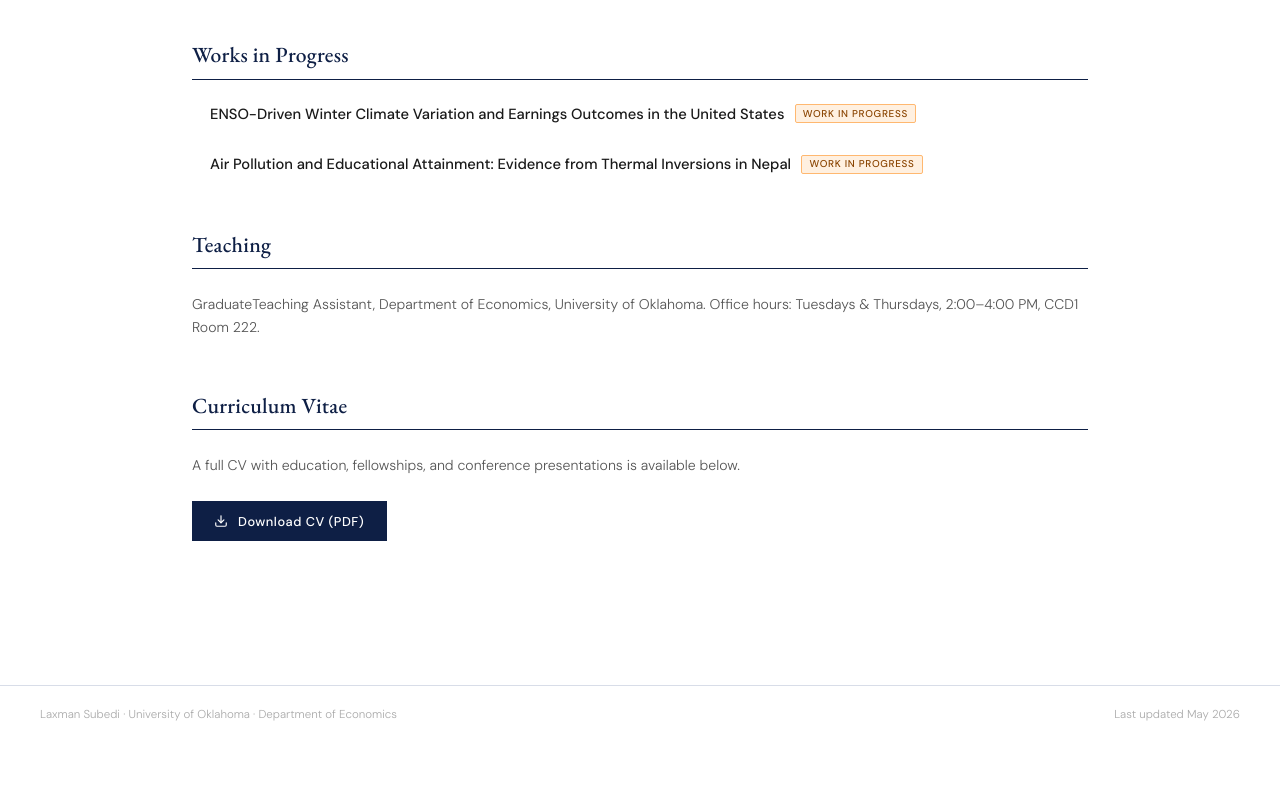
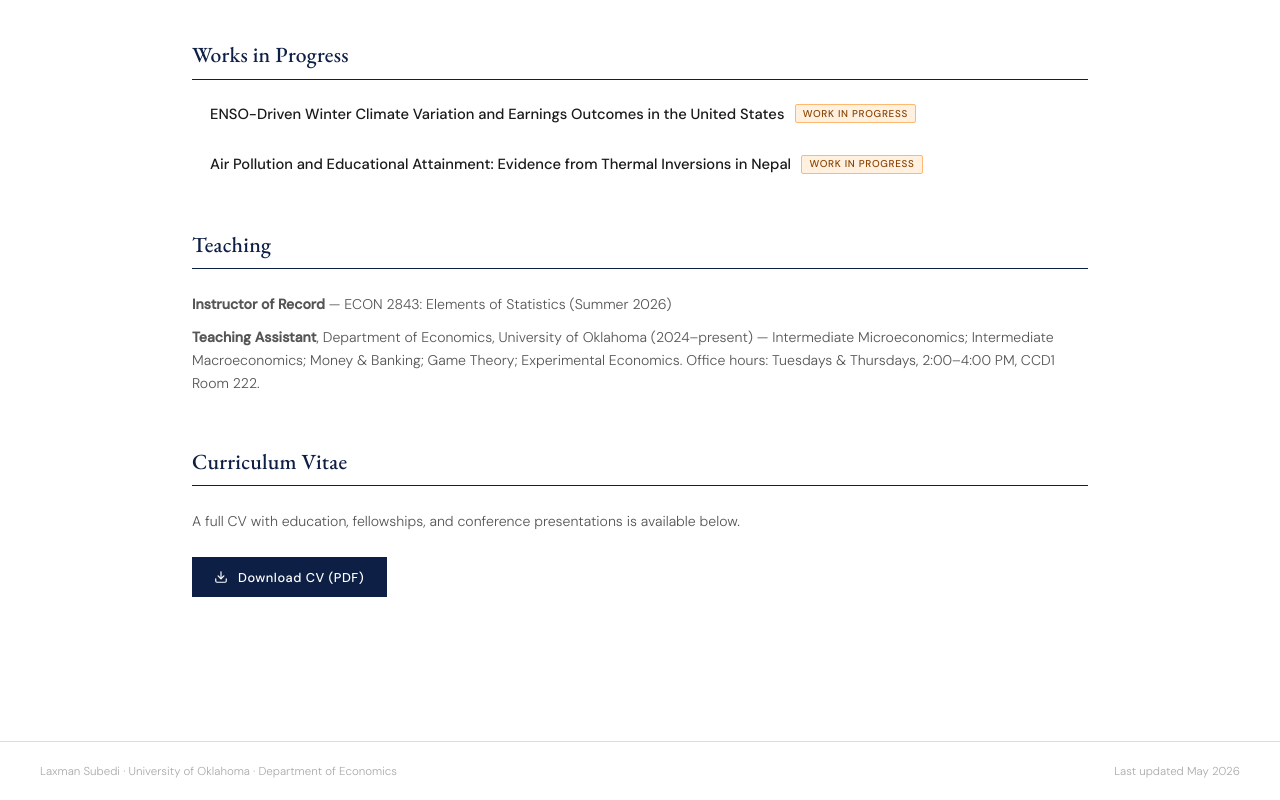
Before and after one commit to LaxmanSubedi/LaxmanSubedi, a plain HTML site: page index.html in a window 1280 px wide. Shown: the part 680-1480 px from the top of the page. Before the commit the page ends 1424 px from the top, so only its background shows below. Drawn offline with nearby package versions, Linux system fonts and the light colour scheme.

Commit message:
Revise teaching section in index.html
Updated teaching section with new roles and details.

```diff
--- a/index.html
+++ b/index.html
@@ -401,10 +401,17 @@
 </div>
 
   <!-- TEACHING -->
-  <div class="section" id="teaching">
-    <div class="section-title">Teaching</div>
-    <p style="font-size:0.88rem;color:var(--muted);margin-bottom:1rem;">GraduateTeaching Assistant, Department of Economics, University of Oklahoma. Office hours: Tuesdays &amp; Thursdays, 2:00–4:00 PM, CCD1 Room 222.</p>
-  </div>
+<div class="section" id="teaching">
+  <div class="section-title">Teaching</div>
+
+  <p style="font-size:0.88rem;color:var(--muted);margin-bottom:0.6rem;">
+    <strong>Instructor of Record</strong> — ECON 2843: Elements of Statistics (Summer 2026)
+  </p>
+
+  <p style="font-size:0.88rem;color:var(--muted);margin-bottom:1rem;">
+    <strong>Teaching Assistant</strong>, Department of Economics, University of Oklahoma (2024–present) — Intermediate Microeconomics; Intermediate Macroeconomics; Money &amp; Banking; Game Theory; Experimental Economics. Office hours: Tuesdays &amp; Thursdays, 2:00–4:00 PM, CCD1 Room 222.
+  </p>
+</div>
 
   <!-- CV -->
   <div class="section" id="cv">
```
